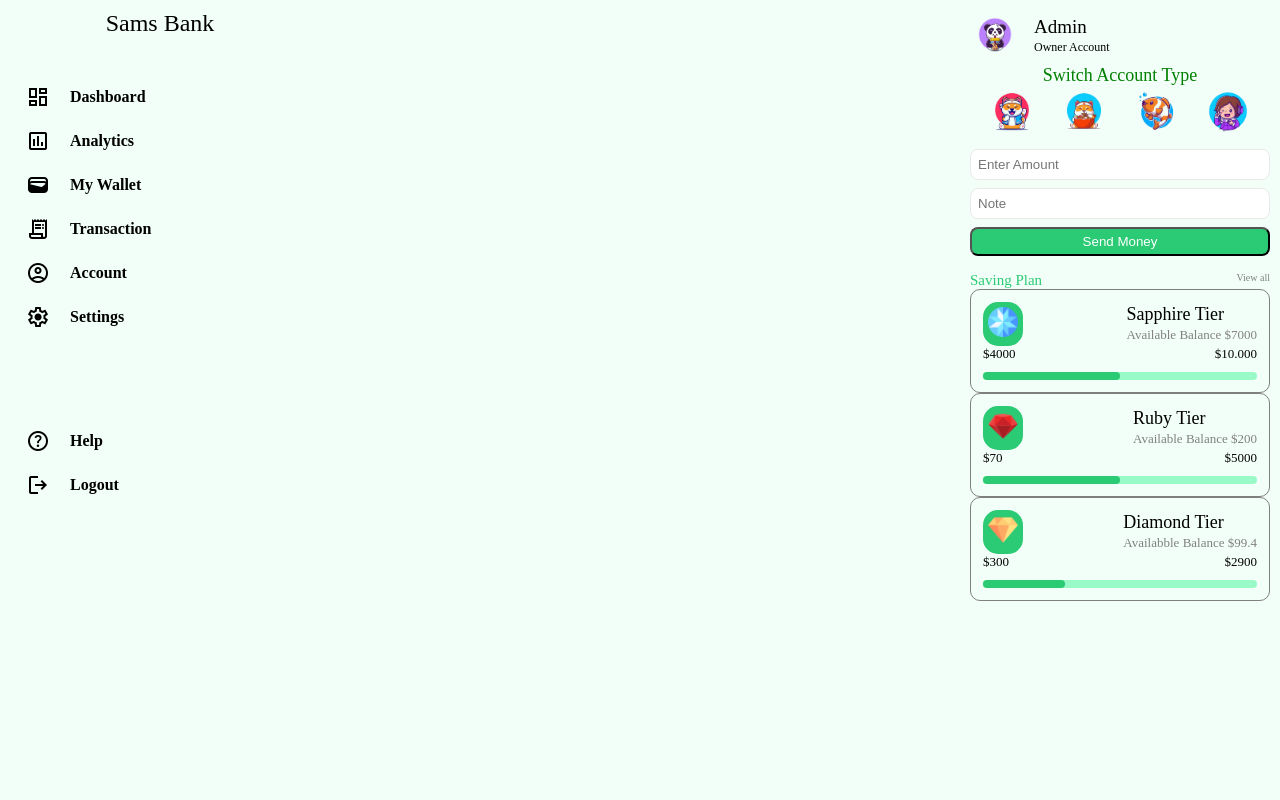
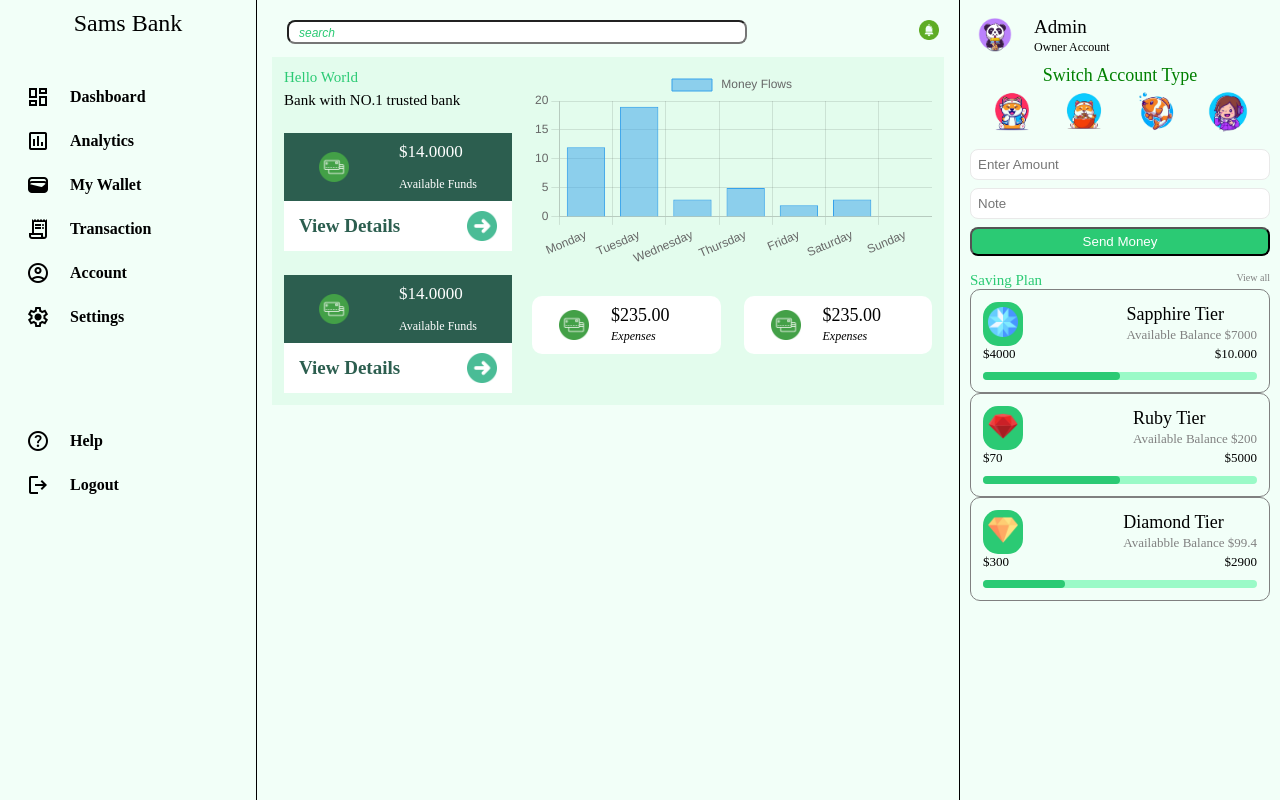
Before and after one commit to atech814/volix-dashboard, a plain HTML site: page index.html in a window 1280 px wide. Drawn offline with nearby package versions, Linux system fonts and the light colour scheme.

Commit message:
volixmaindashboard

```diff
--- a/index.css
+++ b/index.css
@@ -8,7 +8,7 @@
 }
 .dashboard{
     display: grid;
-    grid-template-columns: 20rem auto 20rem;
+    grid-template-columns: 16rem auto 20rem;
     overflow: hidden;
     height: 100vh;
     background-color:#f2fff8;
@@ -50,31 +50,206 @@ nav{
 }
 main{
     background-color:#f2fff8;
+        padding: 15px;
+        border-right: 1px solid black;
+        border-left: 1px solid black;
+
 }
+.main-header{
+    display: flex;
+    align-items: center;
+    justify-content: space-between;
+    margin-left: 15px;
+}
+
+.main-header input{
+    width: 70%;
+    height: 10px;
+    background-color: white;
+    border-radius: 8px;
+    color: #2bca74;
+    padding: 10px;
+
+}
+.main-header ::placeholder{
+    color:#2bca74;
+    font-size: 12px;
+    font-weight: 300;
+    font-style: italic;
+
+}
+
+.notify-icon img{
+    padding: 5px;
+    width: 30px;
+    height: 30px;
+}
+.main-content-right-below{
+    background-color: #ffffff;
+    /* width: 150px;
+    height: 150%; */
+    justify-content: center;
+    align-items: center;
+    gap: 17px;
+    padding: 9px 22px;
+    border-radius: 10px;
+    display: flex;
+    /* justify-content: space-between; */
+}
+.main-content-right-below-card{
+    display: flex;
+    padding: 5px;
+    /* align-items: center; */
+    justify-content: center;
+    /* gap: 10px; */
+}
+.main-content-right-below-card img{
+    width: 30px;
+    height: 30px;
+}
+.main-content-right-below-card-text{
+        margin-right: 29px;
+
+}
+.main-content-right-below-card-text h2{
+    font-size: 18px;
+    font-weight: 400;
+}
+.main-content-right-below-card-text span{
+    font-size: 12px;
+    font-weight: 300;
+    font-style: italic;
+}
+
+.main-content-top{
+    background-color: rgba(198, 245, 216, 0.358);
+    display: flex;
+    padding: 12px;
+    justify-content: space-between;
+    /* width: 100%; */
+    gap: 20px;
+    margin-top: 0.5rem;
+}
+
+.main-content-left-card{
+    display: flex;
+    margin-top: 1.5rem;
+    flex-direction: column;
+}
+
+.main-content-left-card-top{
+    background-color: #2c5e4f;
+    height: 70%;
+    /* border-radius: 15px; */
+    display: flex;
+    align-items: center;
+    padding: 9px;
+    gap: 50px;
+    justify-content: center;
+}
+
+.main-content-left-card-below{
+    background-color: white;
+    height: 30%;
+    /* border-radius: 15px; */
+    display: flex;
+    align-items: center;
+    justify-content: space-between;
+    padding: 10px 15px;
+}
+.main-content-left-card-below h3{
+    color: #2c5e4f;
+    font-weight: 800;
+    font-size: 19px;
+}
+.main-content-left-card-below img{
+    width: 30px;
+    height: 30px;
+
+}
+.left-card img{
+    width: 30px;
+    height: 30px;
+}
+.left-card{
+    width: 30px;
+    height: 30px;
+}
+.left-card-text{
+    display: flex;
+    flex-direction: column;
+    gap: 15px;
+}
+.left-card-text h3{
+    font-size: 17px;
+    font-weight: 400;
+    color: white;
+}
+.left-card-text span{
+    font-size: 12px;
+    font-weight: 200;
+    color: white;
+}
+
+.main-content-left{
+    width: 40%;
+}
+.main-content-left-header{
+    display: flex;
+    flex-direction: column;
+    gap: 6px;
+}
+
+.main-content-left-header h3{
+    font-size: 15px;
+    font-weight: 400;
+    color: #2bca74;
+}
+
+.main-content-left-header span{
+    font-size: 15px;
+    font-weight: 300;
+    color: black;
+}
+
+.main-content-right{
+    /* width: 400px; */
+
+}
+.main-content-right-top{
+    height: 70%;
+    width: 400px;
+}
+
 
 .right-side-bar{
     background-color:#f2fff8;
     padding: 10px;
 }
+
 .right-side-bar-top{
     display: flex;
     align-items: center;
     gap: 14px;
 }
+
 .right-side-bar-top img{
     width: 50px;
     height: 50px;
 }
+
 .right-side-bar-top-text{
     display: flex;
     flex-direction: column;
     gap: 2px;
 }
+
 .right-side-bar-top-text h1{
     font-size: 19px;
     font-weight: 300;
     font-family: 'Times New Roman', Times, serif;
 }
+
 .right-side-bar-top-text small{
     font-size: 12px;
     gap:2px
@@ -85,6 +260,7 @@ main{
     align-items: center;
     gap: 12px;
 }
+
 .right-side-bar-second h2{
     font-size: 18px;
     font-weight: 400;
@@ -98,10 +274,12 @@ main{
     align-items: center;
     gap: 22px;
 }
+
 .four-avatar img{
     width: 50px;
     height: 50px;
 }
+
 .right-side-bar-second-form form{
     display: flex;
     flex-direction: column;
@@ -109,6 +287,7 @@ main{
     gap: 8px;
     margin-top: 0.8rem;
 }
+
 .right-side-bar-second-form form input{
     width: 100%;
     border: 1px solid #e9e9e9;
@@ -124,6 +303,7 @@ main{
     background-color: #2bca74;
     color: white;
 }
+
 .right-side-bar-second-form form button:hover{
     background-color: black;
     color: white;
@@ -190,7 +370,10 @@ color: black;
 font-size: 18px;
 font-weight: 400;
 }
-
+.main-content-main{
+    display: flex;
+    justify-content: space-between;
+}
 
 .right-side-bar-top-text span{
     color: gray;
--- a/index.html
+++ b/index.html
@@ -1,11 +1,14 @@
 <!DOCTYPE html>
 <html lang="en">
   <head>
-    <meta charset="UTF-8">
-    <meta name="viewport" content="width=device-width, initial-scale=1.0">
+    <meta charset="UTF-8" />
+    <meta name="viewport" content="width=device-width, initial-scale=1.0" />
     <title>Volix-Bank</title>
-    <link rel="stylesheet" href="/index.css">
-    <link rel="stylesheet" href="https://fonts.googleapis.com/css2?family=Material+Symbols+Outlined" />
+    <link rel="stylesheet" href="/index.css" />
+    <link
+      rel="stylesheet"
+      href="https://fonts.googleapis.com/css2?family=Material+Symbols+Outlined"
+    />
   </head>
   <body>
     <!-- dashboard -->
@@ -17,95 +20,174 @@
         </div>
         <nav>
           <div class="nav-links">
-                        <span class="material-symbols-outlined">
-                            dashboard
-                            </span>
+            <span class="material-symbols-outlined"> dashboard </span>
             <h3>Dashboard</h3>
           </div>
           <div class="nav-links">
-                    <span class="material-symbols-outlined">
-                        insert_chart
-                        </span>
+            <span class="material-symbols-outlined"> insert_chart </span>
             <h3>Analytics</h3>
           </div>
           <div class="nav-links">
-                <span class="material-symbols-outlined">
-                    wallet
-                    </span>
+            <span class="material-symbols-outlined"> wallet </span>
             <h3>My Wallet</h3>
           </div>
           <div class="nav-links">
-            <span class="material-symbols-outlined">
-                receipt_long
-                </span>
+            <span class="material-symbols-outlined"> receipt_long </span>
             <h3>Transaction</h3>
           </div>
 
           <div class="nav-links">
-        <span class="material-symbols-outlined">
-            account_circle
-            </span>
+            <span class="material-symbols-outlined"> account_circle </span>
             <h3>Account</h3>
           </div>
 
           <div class="nav-links">
-    <span class="material-symbols-outlined">
-        settings
-        </span>
+            <span class="material-symbols-outlined"> settings </span>
             <h3>Settings</h3>
           </div>
-
 
           <!-- help & logout-->
           <div class="bottom-nav">
             <div class="nav-links">
-        <span class="material-symbols-outlined">
-            Help
-            </span>
+              <span class="material-symbols-outlined"> Help </span>
               <h3>Help</h3>
             </div>
             <div class="nav-links">
-        <span class="material-symbols-outlined">
-            Logout
-            </span>
+              <span class="material-symbols-outlined"> Logout </span>
               <h3>Logout</h3>
+            </div>
+          </div>
+        </nav>
+      </aside>
+
+      <!-- maindashboard -->
+      <main>
+        <!-- search-notification-bar -->
+        <div class="main-header">
+          <input type="text" placeholder="search" />
+          <div class="notify-icon">
+            <img src="/notification.png" alt="" />
+          </div>
+        </div>
+        <!-- main-content -->
+        <div class="main-content">
+          <!-- main-content-top -->
+          <div class="main-content-top">
+            <div class="main-content-left">
+                <div class="main-content-left-header">
+              <h3>Hello World</h3>
+              <span>Bank with NO.1 trusted bank</span>
+                </div>
+
+                <div class="main-content-left-card">
+                 <div class="main-content-left-card-top">
+                    <div class="left-card"> <img src="/credit-card.png" alt="">
+                    </div>
+                    <div class="left-card-text">
+                        <h3>$14.0000</h3>
+                        <span>Available Funds</span>
+                    </div>
+            </div>
+
+             <div class="main-content-left-card-below">
+                <h3>View Details</h3>
+                <img src="/next (2).png" alt="">
+            </div>
+
+                </div>
+                           <div class="main-content-left-card">
+                 <div class="main-content-left-card-top">
+                    <div class="left-card"> <img src="/credit-card.png" alt="">
+                    </div>
+                    <div class="left-card-text">
+                        <h3>$14.0000</h3>
+                        <span>Available Funds</span>
+                    </div>
+            </div>
+
+             <div class="main-content-left-card-below">
+                <h3>View Details</h3>
+                <img src="/next (2).png" alt="">
             </div>
 
                 </div>
 
 
-     </nav>
-        </aside>
+            </div>
 
-        <!-- maindashboard -->
-         <main>
 
+            <div class="main-content-right">
+                <div class="main-content-right-top">
+                  <canvas id="myChart"></canvas>
+                </div>
+               <div class="main-content-main">
+                 <div class="main-content-right-below">
+                    <div class="main-content-right-below-card">
+                        <img src="/credit-card.png" alt="">
+                    </div>
+                    <div class="main-content-right-below-card-text">
+                        <h2>$235.00</h2>
+                        <span>Expenses</span>
+                    </div>
+                </div>
+                  <div class="main-content-right-below">
+                    <div class="main-content-right-below-card">
+                        <img src="/credit-card.png" alt="">
+                    </div>
+                    <div class="main-content-right-below-card-text">
+                        <h2>$235.00</h2>
+                        <span>Expenses</span>
+                    </div>
+
+                </div>
+               </div>
+            </div>
+          </div>
+
+
+
+          <!-- main-content-below -->
+          <div></div>
+        </div>
       </main>
 
       <!-- rightsiderbar -->
       <div class="right-side-bar">
         <div class="right-side-bar-top">
-                <img src="/cute-panda-drinking-boba-milk-tea-cartoon-vector-illustration-animal-food-concept-isolated-vector-flat-cartoon-style.png" alt="">
+          <img
+            src="/cute-panda-drinking-boba-milk-tea-cartoon-vector-illustration-animal-food-concept-isolated-vector-flat-cartoon-style.png"
+            alt=""
+          />
           <div class="right-side-bar-top-text">
             <h1>Admin</h1>
             <small>Owner Account</small>
           </div>
-
         </div>
         <div class="right-side-bar-second">
           <h2>Switch Account Type</h2>
           <div class="four-avatar">
-                    <img src="/cute-shiba-inu-dog-with-japanese-costume-cartoon-illustration_138676-2786-removebg-preview.png" alt="">
-                    <img src="/cute-shiba-inu-eating-ramen-noodle-cartoon-vector-illustration-animal-food-concept-isolated-vector-flat-cartoon-style_138676-1952-removebg-preview.png" alt="">
+            <img
+              src="/cute-shiba-inu-dog-with-japanese-costume-cartoon-illustration_138676-2786-removebg-preview.png"
+              alt=""
+            />
+            <img
+              src="/cute-shiba-inu-eating-ramen-noodle-cartoon-vector-illustration-animal-food-concept-isolated-vector-flat-cartoon-style_138676-1952-removebg-preview.png"
+              alt=""
+            />
 
-
-                   <img src="/cute-clownfish-swimming-cartoon-vector-icon-illustration-animal-nature-icon-concept-isolated-flat_138676-4489-removebg-preview.png" alt="">
-                    <img src="/cute-girl-gaming-holding-joystick-with-hand-peace-cartoon-icon-illustration-people-technology-icon-concept-isolated-flat-cartoon-style_138676-2168-removebg-preview.png" alt="">
+            <img
+              src="/cute-clownfish-swimming-cartoon-vector-icon-illustration-animal-nature-icon-concept-isolated-flat_138676-4489-removebg-preview.png"
+              alt=""
+            />
+            <img
+              src="/cute-girl-gaming-holding-joystick-with-hand-peace-cartoon-icon-illustration-people-technology-icon-concept-isolated-flat-cartoon-style_138676-2168-removebg-preview.png"
+              alt=""
+            />
           </div>
           <div class="right-side-bar-second-form">
             <form action="">
-                        <input type="text" placeholder="Enter Amount">
-                        <input type="text" placeholder="Note">
+              <input type="text" placeholder="Enter Amount" />
+              <input type="text" placeholder="Note" />
               <button>Send Money</button>
             </form>
           </div>
@@ -115,11 +197,10 @@
               <span>View all</span>
             </div>
 
-
             <div class="right-sidebar-card">
               <div class="right-sidebar-card-top">
                 <div class="right-sidebar-card-top-img">
-                            <img src="/sapphire.png" alt="">
+                  <img src="/sapphire.png" alt="" />
                 </div>
                 <div class="right-side-bar-top-text">
                   <h3>Sapphire Tier</h3>
@@ -127,17 +208,19 @@
                 </div>
               </div>
               <div class="right-sidebar-card-bottom">
-                                <div class="right-sidebar-card-bottom-text"><h4>$4000</h4><span>$10.000</span></div>
+                <div class="right-sidebar-card-bottom-text">
+                  <h4>$4000</h4>
+                  <span>$10.000</span>
+                </div>
                 <div class="progress-bar">
-                                    <div class="bar">
-                                    </div>
+                  <div class="bar"></div>
                 </div>
               </div>
             </div>
             <div class="right-sidebar-card">
               <div class="right-sidebar-card-top">
                 <div class="right-sidebar-card-top-img">
-                            <img src="/ruby.png" alt="">
+                  <img src="/ruby.png" alt="" />
                 </div>
                 <div class="right-side-bar-top-text">
                   <h3>Ruby Tier</h3>
@@ -145,17 +228,19 @@
                 </div>
               </div>
               <div class="right-sidebar-card-bottom">
-                                <div class="right-sidebar-card-bottom-text"><h4>$70</h4><span>$5000</span></div>
+                <div class="right-sidebar-card-bottom-text">
+                  <h4>$70</h4>
+                  <span>$5000</span>
+                </div>
                 <div class="progress-bar">
-                                    <div class="bar">
-                                    </div>
+                  <div class="bar"></div>
                 </div>
               </div>
             </div>
             <div class="right-sidebar-card">
               <div class="right-sidebar-card-top">
                 <div class="right-sidebar-card-top-img">
-                            <img src="/diamond.png" alt="">
+                  <img src="/diamond.png" alt="" />
                 </div>
                 <div class="right-side-bar-top-text">
                   <h3>Diamond Tier</h3>
@@ -163,20 +248,41 @@
                 </div>
               </div>
               <div class="right-sidebar-card-bottom">
-                                <div class="right-sidebar-card-bottom-text"><h4>$300</h4><span>$2900</span></div>
+                <div class="right-sidebar-card-bottom-text">
+                  <h4>$300</h4>
+                  <span>$2900</span>
+                </div>
                 <div class="progress-bar">
-                                    <div class="bar2">
+                  <div class="bar2"></div>
                 </div>
               </div>
             </div>
           </div>
-
-
-                </div>
-
         </div>
       </div>
     </div>
+    <script src="https://cdn.jsdelivr.net/npm/chart.js"></script>
+    <script>
+  const ctx = document.getElementById('myChart');
 
+  new Chart(ctx, {
+    type: 'bar',
+    data: {
+      labels: ['Monday', 'Tuesday', 'Wednesday', 'Thursday', 'Friday', 'Saturday','Sunday'],
+      datasets: [{
+        label: ' Money Flows',
+        data: [12, 19, 3, 5, 2, 3],
+        borderWidth: 1
+      }]
+    },
+    options: {
+      scales: {
+        y: {
+          beginAtZero: true
+        }
+      }
+    }
+  });
+</script>
   </body>
 </html>
```
Also changed, not shown: arrow-right.png (added), credit-card.png (added), next (1).png (added), next (2).png (added), notification.png (added). Lines whose indentation alone changed are shown as unchanged.
